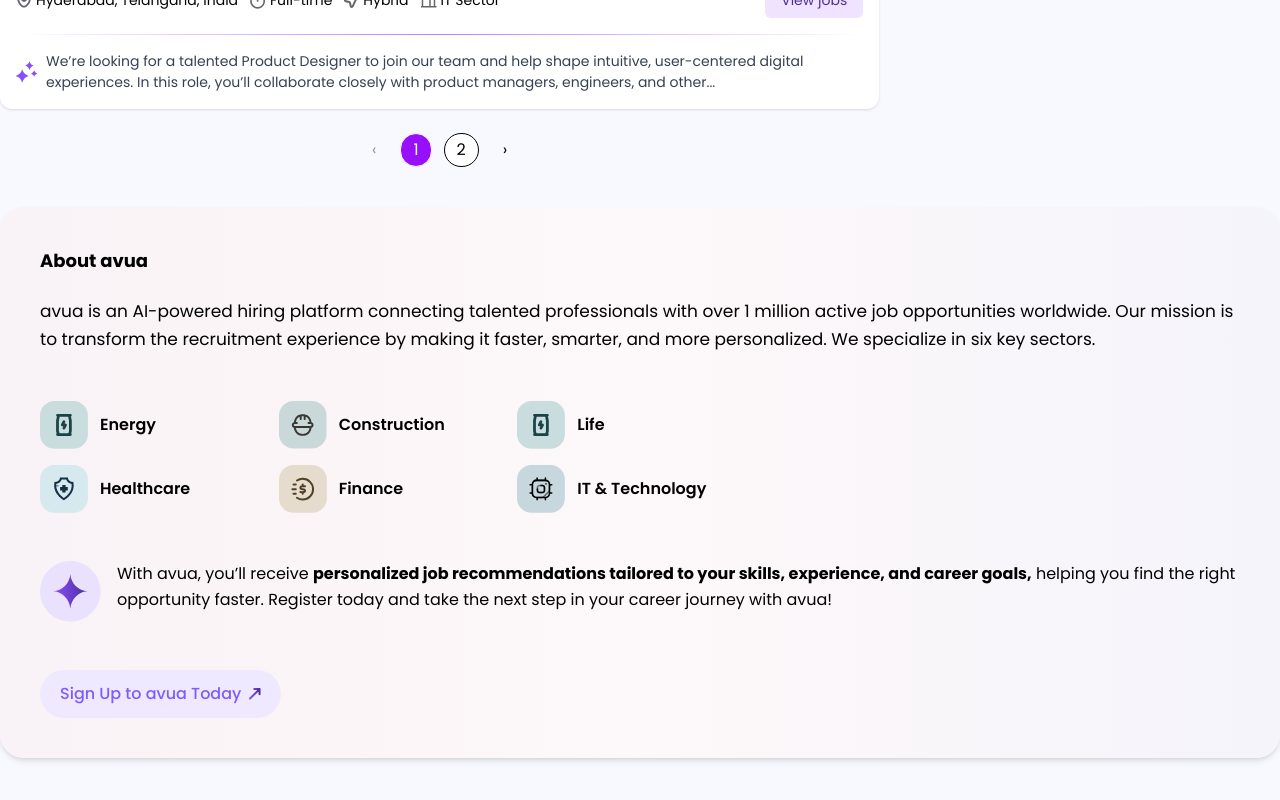
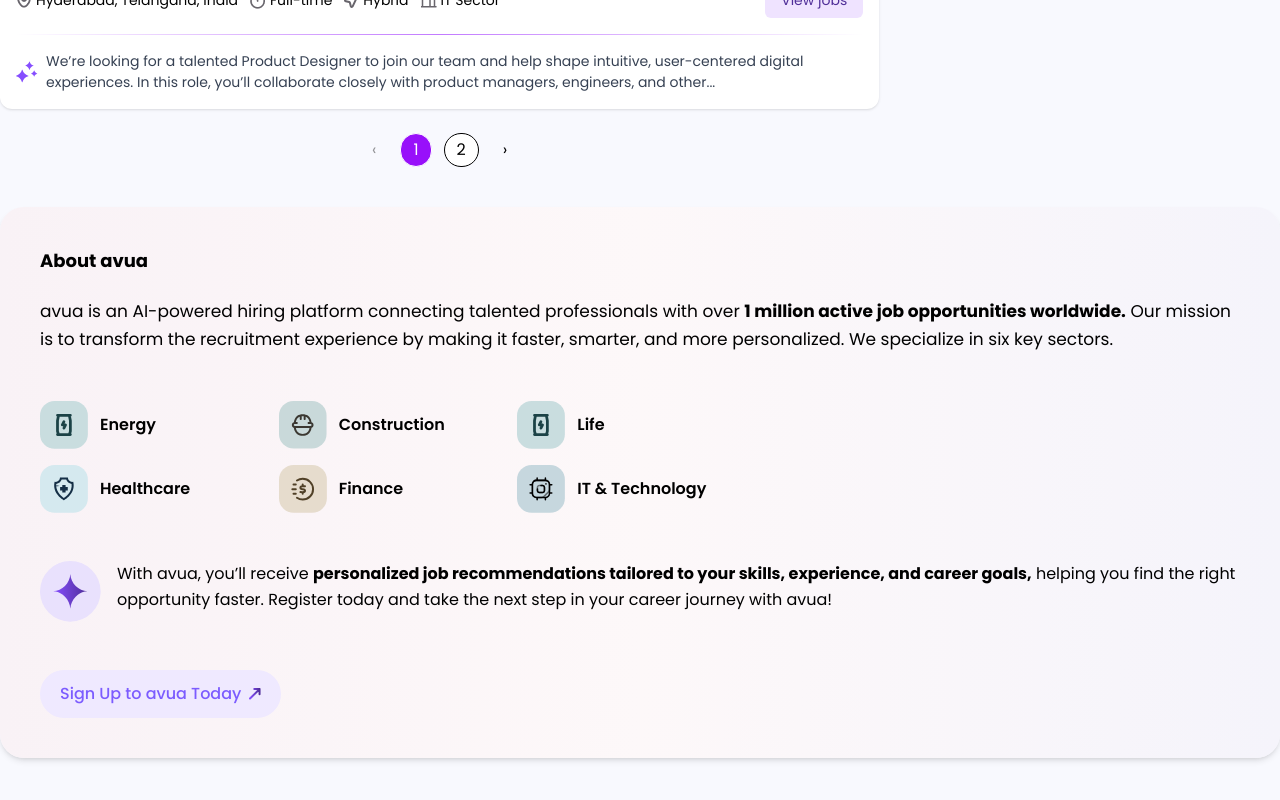
Before and after one commit to narenpop/avua, a React (Vite) app: page / in a window 1280 px wide. Shown: the part 1185-1985 px from the top of the page. Built offline with nearby package versions, Linux system fonts and the light colour scheme.

Commit message:
added bold fonts to footer

```diff
--- a/src/components/Footer.jsx
+++ b/src/components/Footer.jsx
@@ -23,7 +23,7 @@
 
       <p className="text-sm md:text-[17px] leading-relaxed mb-6 text-black">
         avua is an AI-powered hiring platform connecting talented professionals
-        with over 1 million active job opportunities worldwide. Our mission is
+        with over <span className='font-bold'>1 million active job opportunities worldwide.</span> Our mission is
         to transform the recruitment experience by making it faster, smarter,
         and more personalized. We specialize in six key sectors.
       </p>
```
